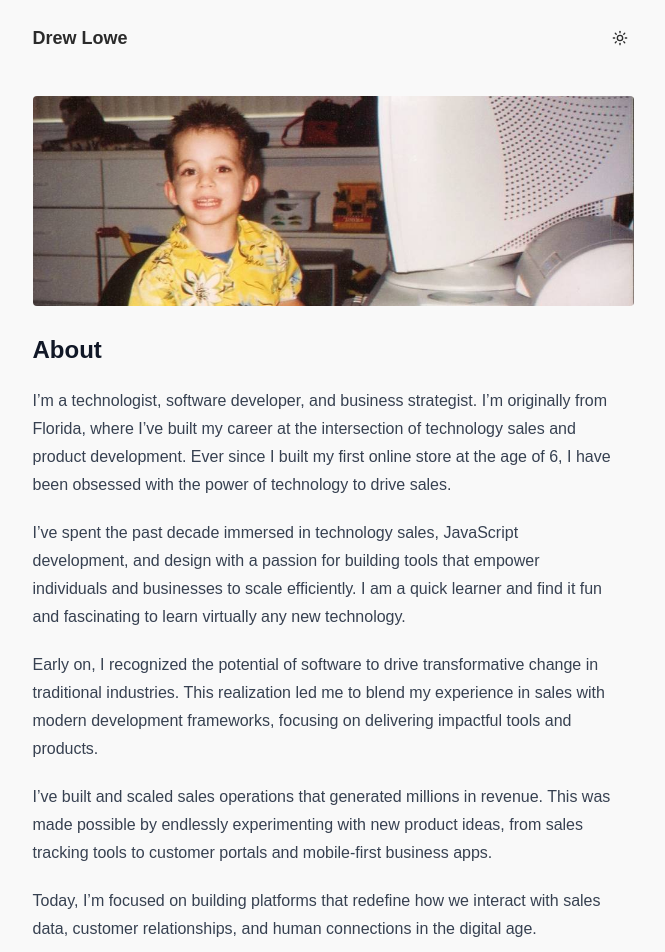
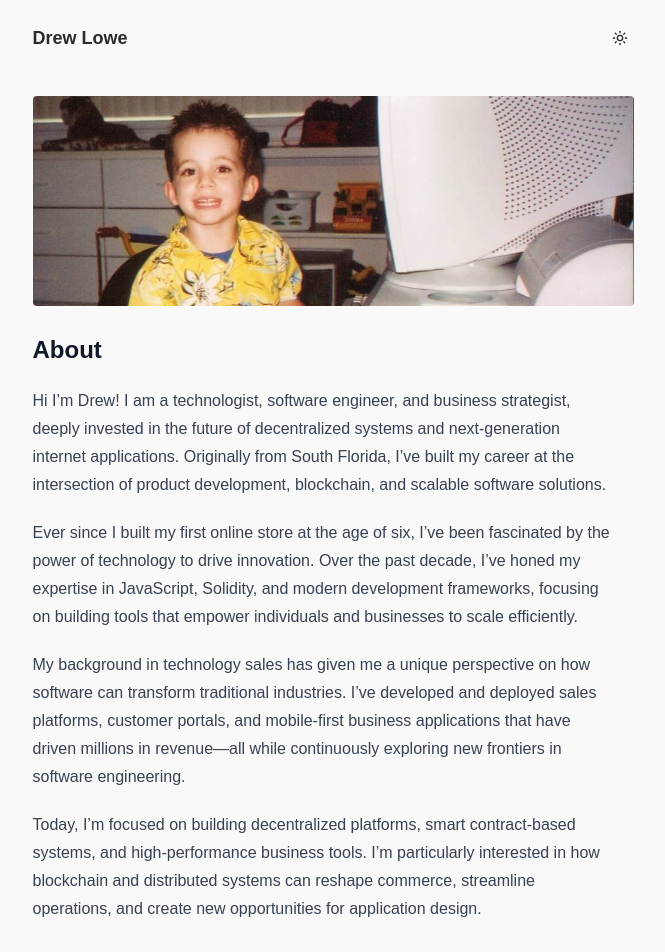
Before and after one commit to drewlowe/drewso, a Next.js app: page / in a window 1280 px wide. Shown: the top 952 px of the page, without its empty margins (307-972 px from the left). Built offline with nearby package versions, Linux system fonts and the light colour scheme.

Commit message:
bio edits

```diff
--- a/src/app/page.tsx
+++ b/src/app/page.tsx
@@ -7,19 +7,16 @@ export default function Home() {
           <article className={'prose prose-h1:text-2xl dark:prose-invert mt-7'}>
               <h1>About</h1>
               <p>
-                  I’m a technologist, software developer, and business strategist. I’m originally from Florida, where I’ve  built my career at the intersection of technology sales and product development. Ever since I built my first online store at the age of 6, I have been obsessed with the power of technology to drive sales.
+                  Hi I’m Drew! I am a technologist, software engineer, and business strategist, deeply invested in the future of decentralized systems and next-generation internet applications. Originally from South Florida, I’ve built my career at the intersection of product development, blockchain, and scalable software solutions.
               </p>
               <p>
-                  I’ve spent the past decade immersed in technology sales, JavaScript development, and design with a passion for building tools that empower individuals and businesses to scale efficiently. I am a quick learner and find it fun and fascinating to learn virtually any new technology.
+                  Ever since I built my first online store at the age of six, I’ve been fascinated by the power of technology to drive innovation. Over the past decade, I’ve honed my expertise in JavaScript, Solidity, and modern development frameworks, focusing on building tools that empower individuals and businesses to scale efficiently.
               </p>
               <p>
-                  Early on, I recognized the potential of software to drive transformative change in traditional industries. This realization led me to blend my experience in sales with modern development frameworks, focusing on delivering impactful tools and products.
+                  My background in technology sales has given me a unique perspective on how software can transform traditional industries. I’ve developed and deployed sales platforms, customer portals, and mobile-first business applications that have driven millions in revenue—all while continuously exploring new frontiers in software engineering.
               </p>
               <p>
-                  I’ve built and scaled sales operations that generated millions in revenue. This was made possible by endlessly experimenting with new product ideas, from sales tracking tools to customer portals and mobile-first business apps.
-              </p>
-              <p>
-                  Today, I’m focused on building platforms that redefine how we interact with sales data, customer relationships, and human connections in the digital age.
+                  Today, I’m focused on building decentralized platforms, smart contract-based systems, and high-performance business tools. I’m particularly interested in how blockchain and distributed systems can reshape commerce, streamline operations, and create new opportunities for application design.
               </p>
               <h3>Technical & Professional Contributions</h3>
               <ul>
```
